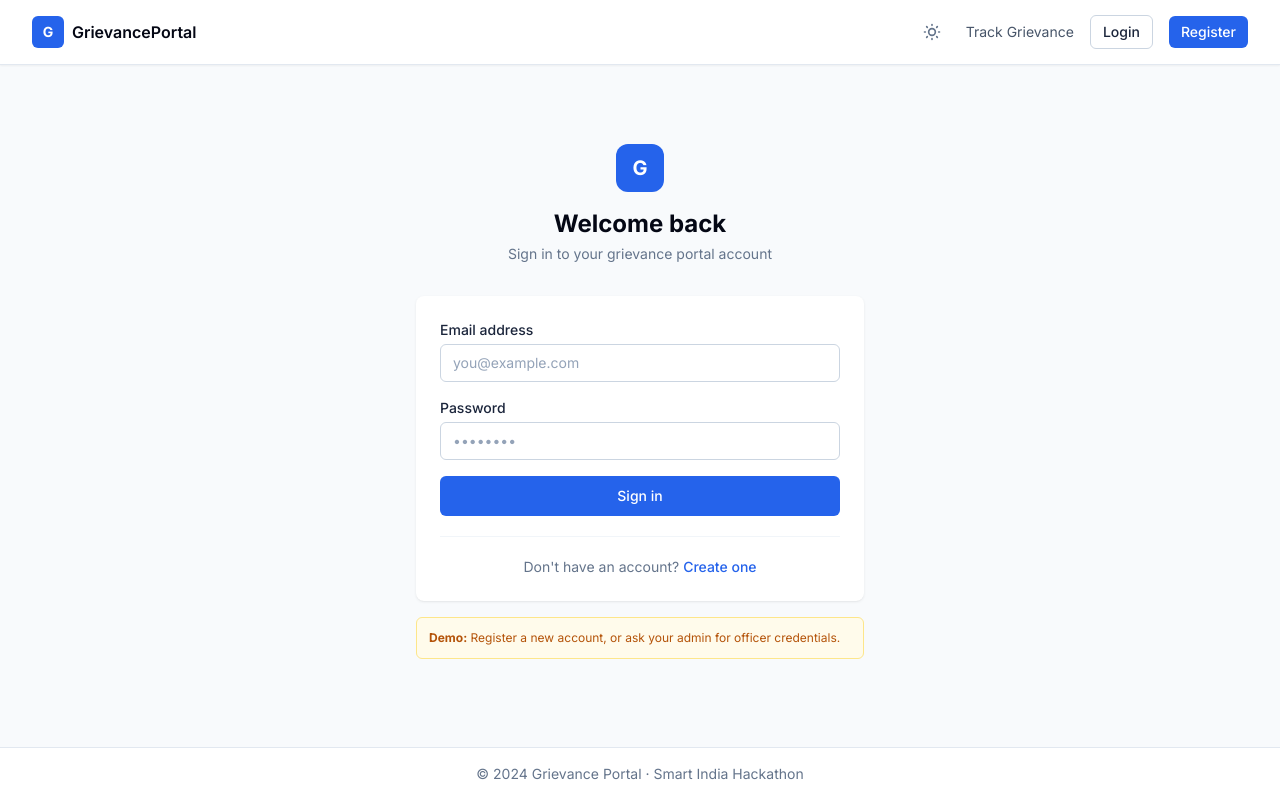
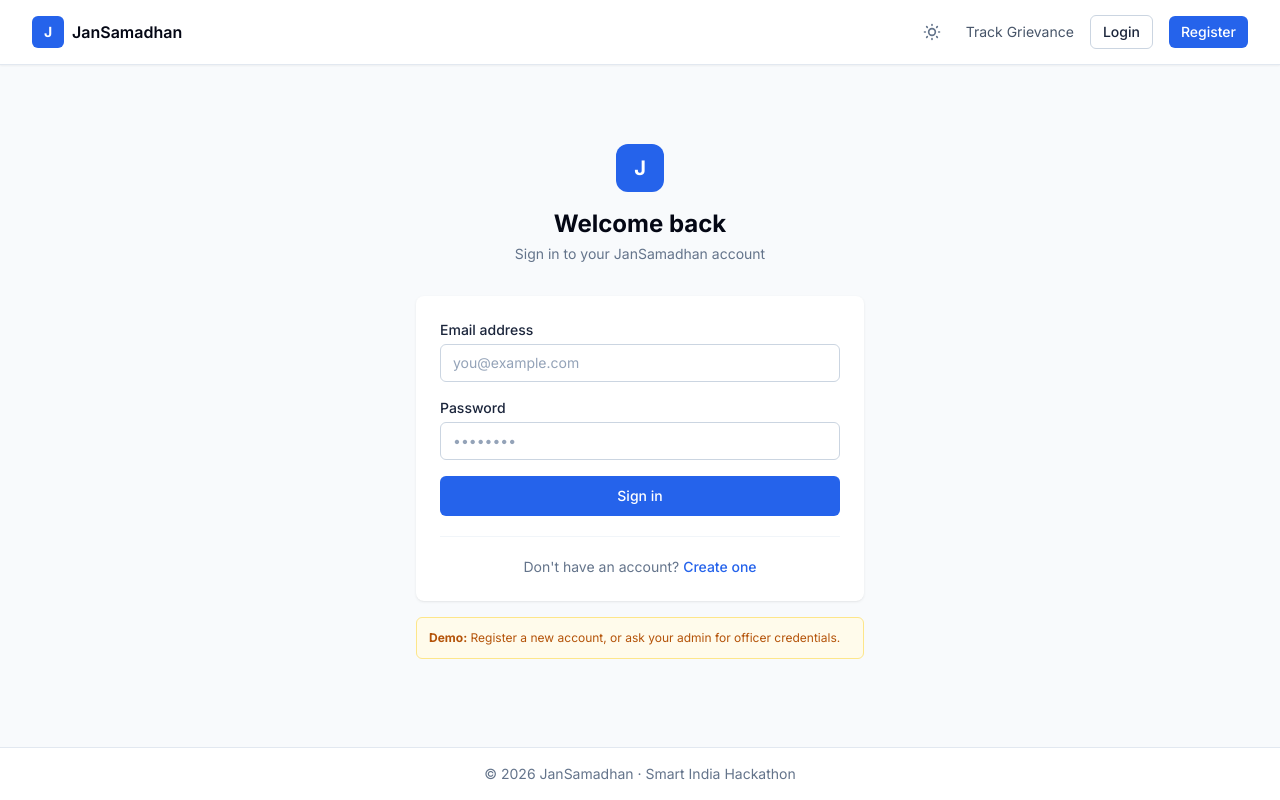
Before and after one commit to sameer2028/grievance-portal, a React (Vite) app in the folder frontend/: page /login in a window 1280 px wide. Built offline with nearby package versions, Linux system fonts and the light colour scheme; no server answers.

Commit message:
fixes name

```diff
--- a/frontend/index.html
+++ b/frontend/index.html
@@ -4,7 +4,7 @@
     <meta charset="UTF-8" />
     <link rel="icon" type="image/svg+xml" href="/faviconnew.svg" />
     <meta name="viewport" content="width=device-width, initial-scale=1.0" />
-    <meta name="description" content="Public Grievance Management Portal — Smart India Hackathon" />
+    <meta name="description" content="JanSamadhan — Smart Public Grievance Management Platform" />
     <meta name="theme-color" content="#2563eb" />
 
     <!-- Inter font — clean, readable for government portal context -->
@@ -23,7 +23,7 @@
       crossorigin=""
     />
 
-    <title>Grievance Portal | Smart India Hackathon</title>
+    <title>JanSamadhan | Smart India Hackathon</title>
   </head>
   <body>
     <div id="root"></div>
--- a/frontend/src/components/grievance/AIAnalysisPanel.jsx
+++ b/frontend/src/components/grievance/AIAnalysisPanel.jsx
@@ -44,7 +44,7 @@ const AIAnalysisPanel = ({ aiAnalysis }) => {
           <div>
             <p className="text-sm font-semibold text-gray-900 dark:text-gray-100">AI Analysis in Progress</p>
             <p className="text-xs text-gray-500 dark:text-gray-400 mt-0.5">
-              Classification and sentiment analysis running. Refresh in a few seconds.
+              Classification and sentiment analysis running. Updating automatically...
             </p>
           </div>
         </div>
--- a/frontend/src/layouts/DashboardLayout.jsx
+++ b/frontend/src/layouts/DashboardLayout.jsx
@@ -40,9 +40,9 @@ const DashboardLayout = () => {
     <div className="flex flex-col h-full">
       <div className="h-16 flex items-center px-6 border-b border-gray-200 dark:border-gray-700 gap-3 shrink-0">
         <div className="w-7 h-7 bg-primary-600 rounded flex items-center justify-center shrink-0">
-          <span className="text-white text-xs font-bold">G</span>
+          <span className="text-white text-xs font-bold">J</span>
         </div>
-        <span className="font-bold text-gray-900 dark:text-gray-100 truncate">GrievancePortal</span>
+        <span className="font-bold text-gray-900 dark:text-gray-100 truncate">JanSamadhan</span>
       </div>
 
       <nav className="flex-1 p-4 space-y-1 overflow-y-auto">
--- a/frontend/src/layouts/PublicLayout.jsx
+++ b/frontend/src/layouts/PublicLayout.jsx
@@ -12,9 +12,9 @@ const PublicLayout = () => {
         <div className="max-w-7xl mx-auto px-4 sm:px-6 lg:px-8 h-16 flex items-center justify-between">
           <Link to="/" className="flex items-center gap-2">
             <div className="w-8 h-8 bg-primary-600 rounded-md flex items-center justify-center">
-              <span className="text-white text-sm font-bold">G</span>
+              <span className="text-white text-sm font-bold">J</span>
             </div>
-            <span className="font-semibold text-gray-900 dark:text-gray-100">GrievancePortal</span>
+            <span className="font-semibold text-gray-900 dark:text-gray-100">JanSamadhan</span>
           </Link>
 
           {/* Desktop Navigation */}
@@ -84,7 +84,7 @@ const PublicLayout = () => {
       </main>
 
       <footer className="bg-white dark:bg-gray-800 border-t border-gray-200 dark:border-gray-700 py-4 text-center text-sm text-gray-500 dark:text-gray-400">
-        © 2024 Grievance Portal · Smart India Hackathon
+        © 2026 JanSamadhan · Smart India Hackathon
       </footer>
     </div>
   );
--- a/frontend/src/pages/LandingPage.jsx
+++ b/frontend/src/pages/LandingPage.jsx
@@ -49,11 +49,10 @@ const LandingPage = () => (
           Smart India Hackathon 2024
         </span>
         <h1 className="text-4xl sm:text-5xl font-bold leading-tight mb-6 text-balance text-white">
-          AI-Powered Public<br />Grievance Portal
+          JanSamadhan
         </h1>
         <p className="text-primary-100 dark:text-gray-300 text-lg max-w-2xl mx-auto mb-10 text-balance">
-          Submit your complaints, track resolutions, and hold authorities accountable — powered by
-          machine learning for faster, smarter routing.
+          AI-Powered Smart Public Grievance Platform — Submit complaints, track resolutions, and hold authorities accountable.
         </p>
         <div className="flex flex-wrap gap-4 justify-center">
           <Link to="/register" className="btn bg-white text-primary-700 hover:bg-primary-50 dark:bg-primary-600 dark:text-white dark:hover:bg-primary-500 px-8 py-3 font-semibold shadow-lg">
@@ -86,7 +85,7 @@ const LandingPage = () => (
     {/* ── Features ─────────────────────────────────────────────────── */}
     <section className="max-w-5xl mx-auto px-6 py-20">
       <h2 className="text-center text-3xl font-bold text-gray-900 dark:text-white mb-3">
-        Why GrievancePortal?
+        Why JanSamadhan?
       </h2>
       <p className="text-center text-gray-500 dark:text-gray-400 mb-12 max-w-xl mx-auto">
         Built for real-world government workflows — not just a demo.
--- a/frontend/src/pages/admin/AllGrievancesPage.jsx
+++ b/frontend/src/pages/admin/AllGrievancesPage.jsx
@@ -120,6 +120,20 @@ const AllGrievancesPage = () => {
   }, [dispatch, page, filters, sortBy, sortOrder]);
 
   useEffect(() => { load(); }, [load]);
+
+  // Auto-poll while AI analysis is processing for any grievance
+  useEffect(() => {
+    const hasPendingAi = grievances.some(
+      (g) => !g.aiAnalysis || g.aiAnalysis.analysisStatus === 'pending' || g.aiAnalysis.analysisStatus === 'processing'
+    );
+    if (!hasPendingAi) return;
+
+    const timer = setInterval(() => {
+      load();
+    }, 2500);
+
+    return () => clearInterval(timer);
+  }, [grievances, load]);
 
   const handleFilterChange = (newFilters) => {
     setFilters(newFilters);
--- a/frontend/src/pages/auth/LoginPage.jsx
+++ b/frontend/src/pages/auth/LoginPage.jsx
@@ -41,10 +41,10 @@ const LoginPage = () => {
         {/* Header */}
         <div className="text-center mb-8">
           <div className="w-12 h-12 bg-primary-600 rounded-xl flex items-center justify-center mx-auto mb-4">
-            <span className="text-white text-xl font-bold">G</span>
+            <span className="text-white text-xl font-bold">J</span>
           </div>
           <h1 className="text-2xl font-bold text-gray-900 dark:text-white">Welcome back</h1>
-          <p className="text-gray-500 dark:text-gray-400 mt-1 text-sm">Sign in to your grievance portal account</p>
+          <p className="text-gray-500 dark:text-gray-400 mt-1 text-sm">Sign in to your JanSamadhan account</p>
         </div>
 
         <div className="card animate-fade-in">
--- a/frontend/src/pages/auth/RegisterPage.jsx
+++ b/frontend/src/pages/auth/RegisterPage.jsx
@@ -74,7 +74,7 @@ const RegisterPage = () => {
       <div className="w-full max-w-md">
         <div className="text-center mb-8">
           <div className="w-12 h-12 bg-primary-600 rounded-xl flex items-center justify-center mx-auto mb-4">
-            <span className="text-white text-xl font-bold">G</span>
+            <span className="text-white text-xl font-bold">J</span>
           </div>
           <h1 className="text-2xl font-bold text-gray-900 dark:text-white">Create your account</h1>
           <p className="text-gray-500 dark:text-gray-400 mt-1 text-sm">Register to submit and track grievances</p>
--- a/frontend/src/pages/dashboard/CitizenDashboard.jsx
+++ b/frontend/src/pages/dashboard/CitizenDashboard.jsx
@@ -18,6 +18,20 @@ const CitizenDashboard = () => {
   useEffect(() => {
     dispatch(fetchMyGrievances({ limit: 5 }));
   }, [dispatch]);
+
+  // Auto-poll while AI analysis is processing for any grievance
+  useEffect(() => {
+    const hasPendingAi = grievances.some(
+      (g) => !g.aiAnalysis || g.aiAnalysis.analysisStatus === 'pending' || g.aiAnalysis.analysisStatus === 'processing'
+    );
+    if (!hasPendingAi) return;
+
+    const timer = setInterval(() => {
+      dispatch(fetchMyGrievances({ limit: 5 }));
+    }, 2500);
+
+    return () => clearInterval(timer);
+  }, [dispatch, grievances]);
 
   // Compute stats from the loaded list
   const stats = {
--- a/frontend/src/pages/grievance/GrievanceDetailPage.jsx
+++ b/frontend/src/pages/grievance/GrievanceDetailPage.jsx
@@ -87,6 +87,18 @@ const GrievanceDetailPage = () => {
     dispatch(fetchGrievanceById(id));
     return () => dispatch(clearSelected());
   }, [id, dispatch]);
+
+  // Auto-poll while AI analysis is processing
+  useEffect(() => {
+    const aiStatus = grievance?.aiAnalysis?.analysisStatus;
+    if (!grievance || aiStatus === 'completed' || aiStatus === 'failed') return;
+
+    const timer = setInterval(() => {
+      dispatch(fetchGrievanceById(id));
+    }, 2500);
+
+    return () => clearInterval(timer);
+  }, [id, dispatch, grievance]);
 
   // Load feedback for resolved grievances
   useEffect(() => {
--- a/frontend/src/pages/grievance/MyGrievancesPage.jsx
+++ b/frontend/src/pages/grievance/MyGrievancesPage.jsx
@@ -25,6 +25,20 @@ const MyGrievancesPage = () => {
   useEffect(() => {
     dispatch(fetchMyGrievances({ page, limit: 8, status: statusFilter || undefined }));
   }, [dispatch, page, statusFilter]);
+
+  // Auto-poll while AI analysis is processing for any grievance
+  useEffect(() => {
+    const hasPendingAi = grievances.some(
+      (g) => !g.aiAnalysis || g.aiAnalysis.analysisStatus === 'pending' || g.aiAnalysis.analysisStatus === 'processing'
+    );
+    if (!hasPendingAi) return;
+
+    const timer = setInterval(() => {
+      dispatch(fetchMyGrievances({ page, limit: 8, status: statusFilter || undefined }));
+    }, 2500);
+
+    return () => clearInterval(timer);
+  }, [dispatch, grievances, page, statusFilter]);
 
   const handleStatusChange = (val) => {
     setStatusFilter(val);
```
